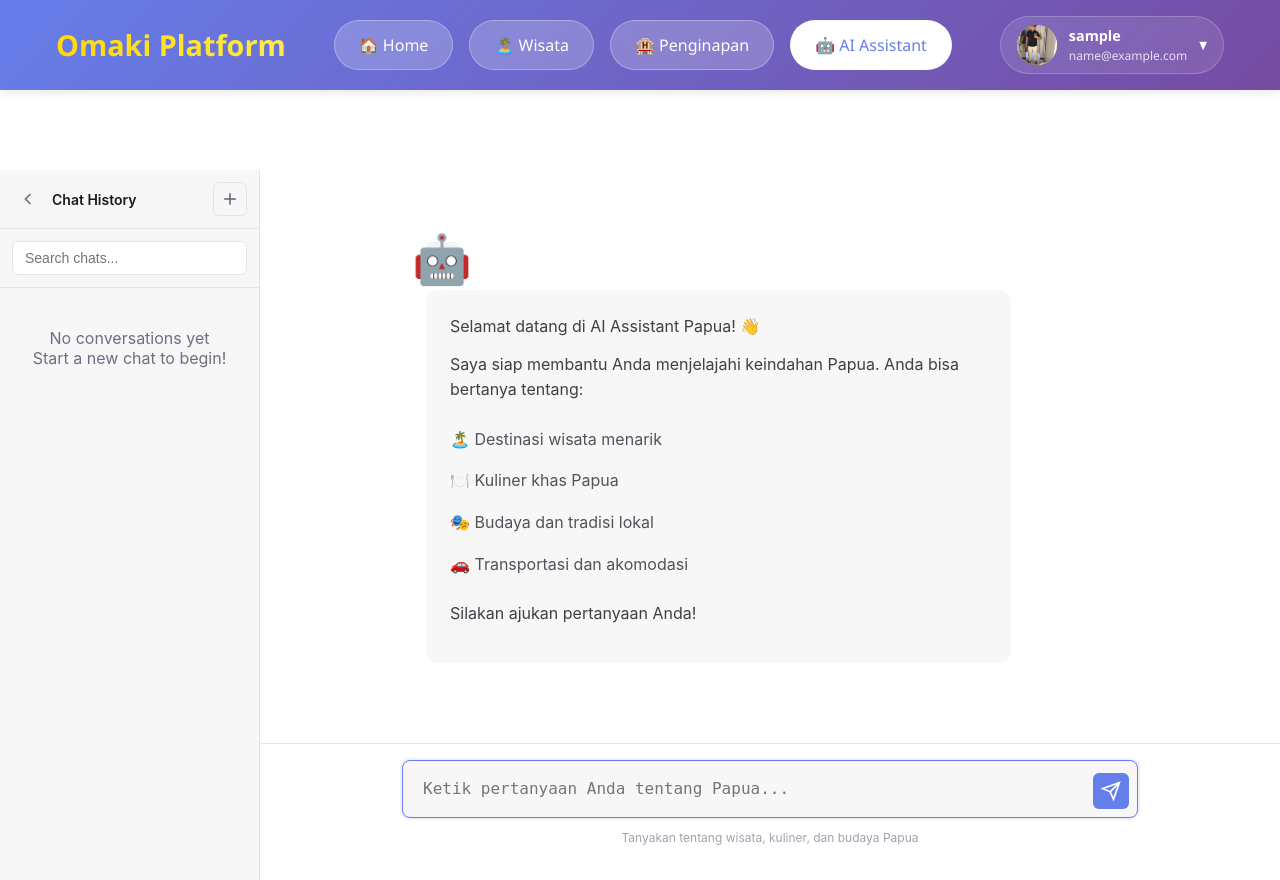
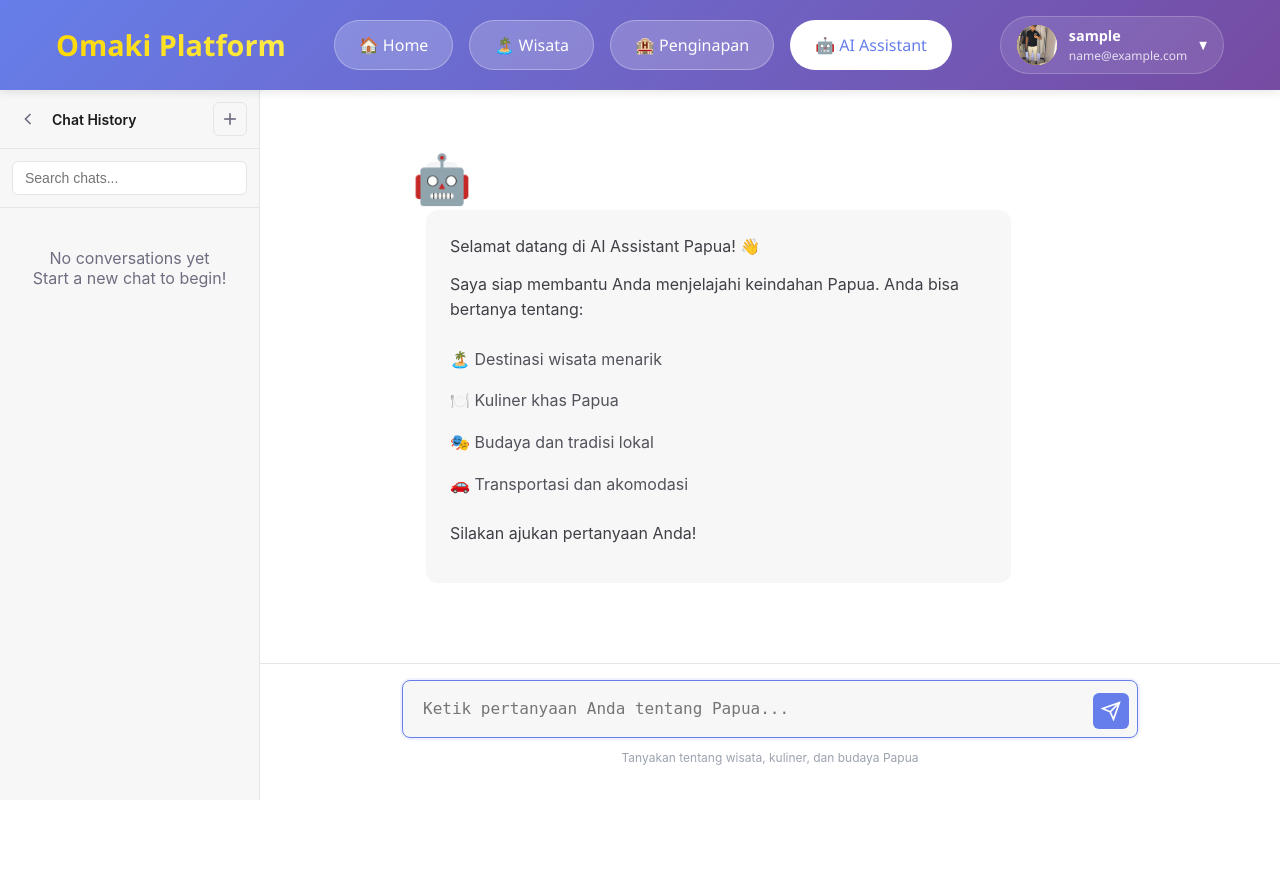
Before and after one commit to kelvinramadan/PapuaJourneyExpo, a PHP site: page /users/chatbot/user_chatbot.php in a window 1280 px wide. After the commit the page ends 800 px from the top, so only its background shows below. Run offline with PHP 8.4, Linux system fonts and the light colour scheme; the visitor is signed in with stand-in values (Sample User, id 1); data comes from the database, SQL or seed files in the repository; data that the repository does not hold is empty.

Commit message:
Refactor chatbot layout: adjust body and wrapper styles for full height and fixed positioning

```diff
--- a/users/chatbot/chatbot.css
+++ b/users/chatbot/chatbot.css
@@ -12,15 +12,19 @@ body {
     overflow: hidden;
     margin: 0;
     padding: 0;
+    height: 100vh;
 }
 
 /* Main Wrapper */
 .chat-app-wrapper {
     display: flex;
     height: calc(100vh - var(--navbar-height, 80px));
-    position: relative;
+    position: fixed;
+    top: var(--navbar-height, 80px);
+    left: 0;
+    right: 0;
+    bottom: 0;
     background-color: #ffffff;
-    margin-top: var(--navbar-height, 80px);
 }
 
 /* Sidebar Backdrop for Mobile */
@@ -94,6 +98,7 @@ body {
     display: flex;
     flex-direction: column;
     height: 100%;
+    min-height: 0;
 }
 
 /* Sidebar Header */
@@ -187,6 +192,7 @@ body {
     flex: 1;
     overflow-y: auto;
     overflow-x: hidden;
+    min-height: 0; /* Important for flex containers */
 }
 
 .conversation-list {
@@ -303,6 +309,8 @@ body {
     flex-direction: column;
     background-color: #ffffff;
     position: relative;
+    min-width: 0;
+    min-height: 0;
 }
 
 /* Mobile Header */
@@ -337,6 +345,7 @@ body {
     flex: 1;
     overflow-y: auto;
     background-color: #ffffff;
+    min-height: 0; /* Important for flex containers */
 }
 
 .chat-messages {
--- a/users/chatbot/user_chatbot.php
+++ b/users/chatbot/user_chatbot.php
@@ -21,9 +21,11 @@ $user_email = $_SESSION['user_email'];
     <title>AI Assistant - Omaki Platform</title>
     <link rel="stylesheet" href="chatbot.css">
     <style>
-        /* Override navbar's body padding for chatbot page */
-        body {
-            padding-top: 0 !important;
+        /* Ensure html and body take full height */
+        html, body {
+            height: 100%;
+            margin: 0;
+            padding: 0;
         }
     </style>
 </head>
```
